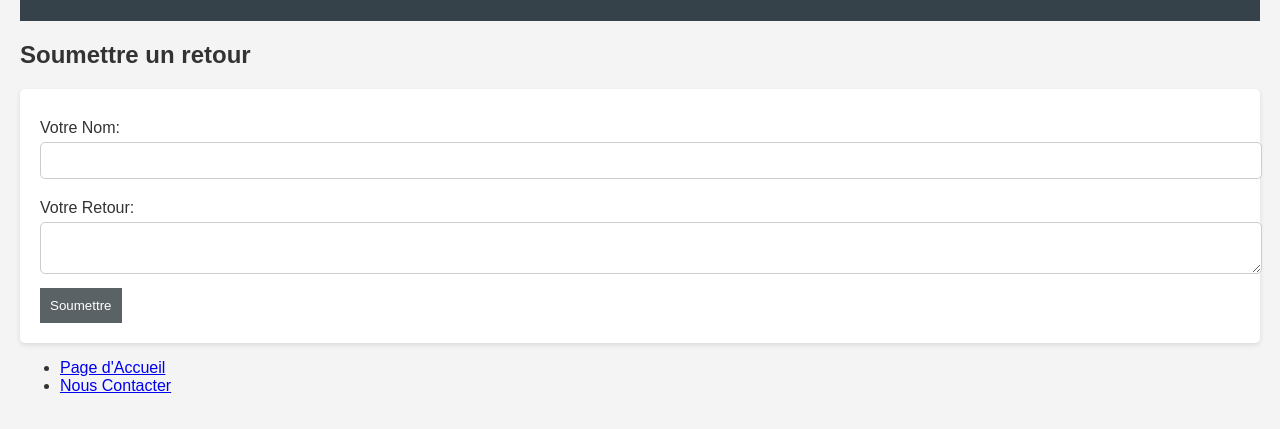
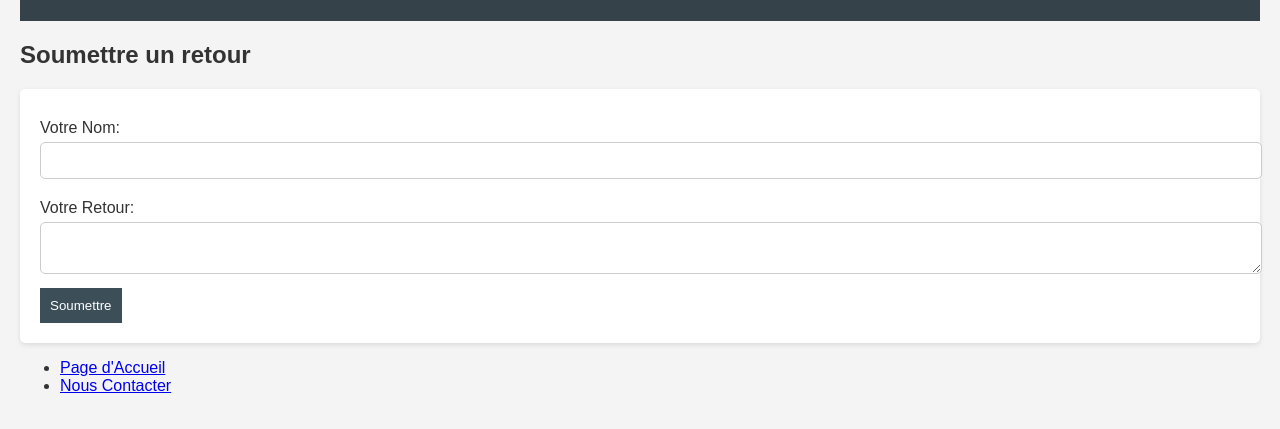
Before and after one commit to crowrooster971/syst-me-retours-utilisateur, a website: page index.html in a window 1280 px wide. In both pictures the pointer is over the button "Soumettre". Shown: the part 119-548 px from the top of the page. Drawn offline with Linux system fonts and the light colour scheme.

Commit message:
Update button hover color for better visibility

```diff
--- a/styles.css
+++ b/styles.css
@@ -36,5 +36,5 @@ button {
     cursor: pointer;
 }
 button:hover {
-    background: #5a6265;
+    background: #3c4e57;
 }
```
